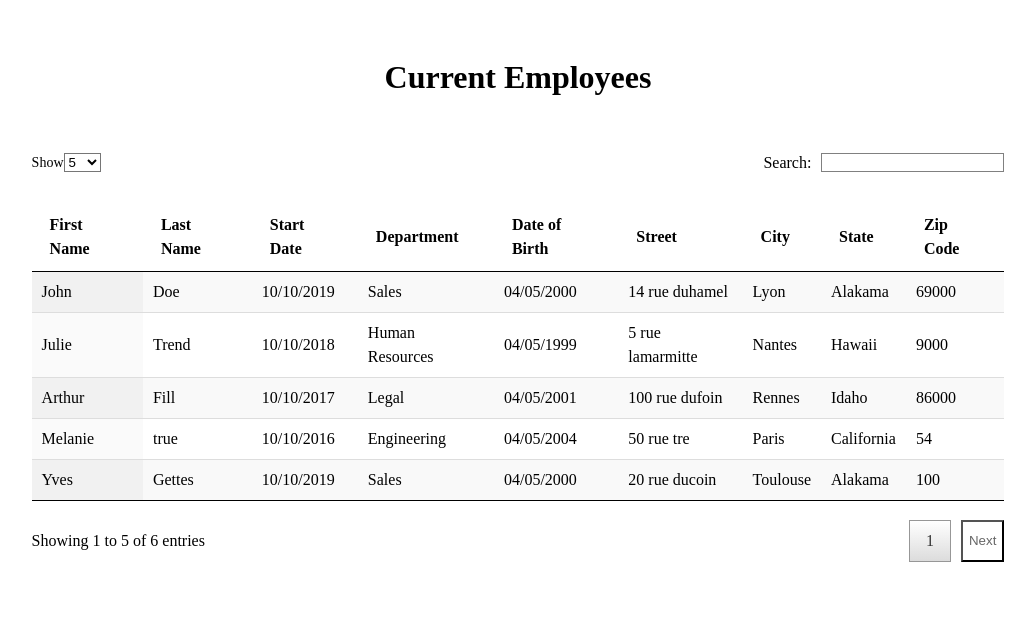
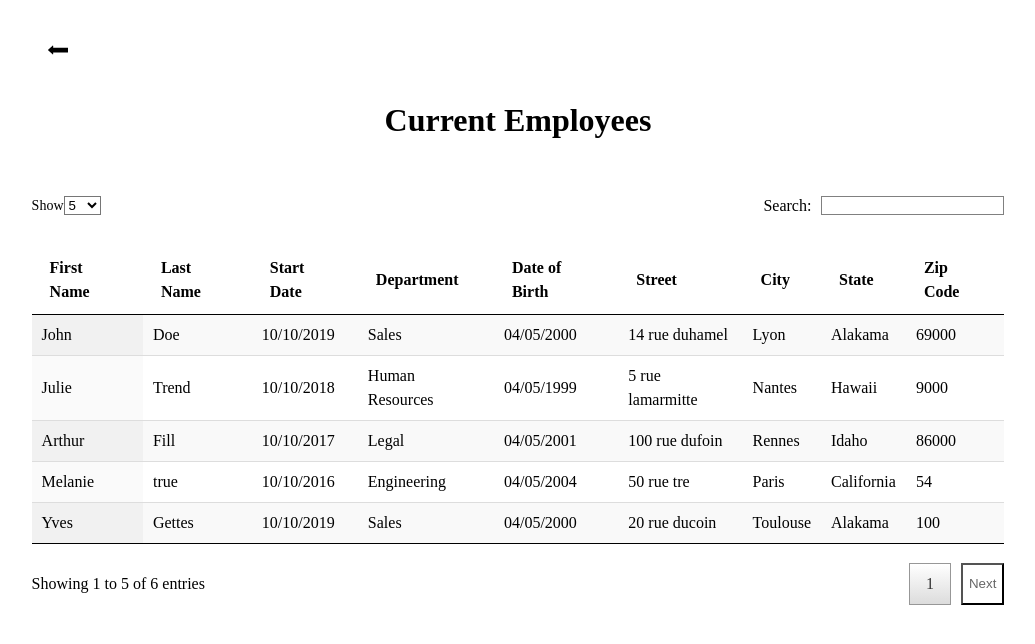
Before and after one commit to jorisbertier/HRnet, a React (Vite) app: page /employeeList in a window 1280 px wide. Shown: the top 644 px of the page, without its empty margins (122-1157 px from the left). Built offline with nearby package versions, Linux system fonts and the light colour scheme.

Commit message:
add link to

```diff
--- a/src/pages/EmployeeList.jsx
+++ b/src/pages/EmployeeList.jsx
@@ -1,5 +1,6 @@
 import React from 'react'
 import Table from '../components/Table'
+import { Link } from 'react-router-dom'
 
 
 function EmployeeList() {
@@ -7,6 +8,11 @@ function EmployeeList() {
 
     return (
         <div>
+            <Link to="/">
+                <div style={ {textAlign: 'left', padding: '8px 16px', marginLeft: '10%'}}>
+                    <svg fill="#000000" version="1.1" id="Capa_1" width={20} height={20} xmlns="http://www.w3.org/2000/svg" xmlns:xlink="http://www.w3.org/1999/xlink" viewBox="0 0 595.513 595.513" xml:space="preserve"><g id="SVGRepo_bgCarrier" stroke-width="0"></g><g id="SVGRepo_tracerCarrier" stroke-linecap="round" stroke-linejoin="round"></g><g id="SVGRepo_iconCarrier"> <g> <g> <path d="M592.403,232.481c-2.068-2.075-4.712-3.097-7.925-3.097H154.389v-52.968c0-4.59-2.185-7.932-6.548-9.988 c-4.364-1.83-8.391-1.144-12.062,2.062L3.445,290.486C1.15,292.788,0,295.548,0,298.755c0,3.005,1.15,5.643,3.445,7.932 l132.339,120.619c3.672,2.986,7.693,3.567,12.062,1.726c4.364-1.83,6.548-5.172,6.548-9.988v-46.909h430.089 c3.213,0,5.856-1.034,7.926-3.097c2.068-2.075,3.103-4.713,3.103-7.932V240.407C595.5,237.193,594.466,234.556,592.403,232.481z"></path> </g> </g> </g></svg>
+                </div>
+            </Link>
             <h1 style={{fontWeight: 'bold'}}>Current Employees</h1>
             <Table/>
         </div>
```
